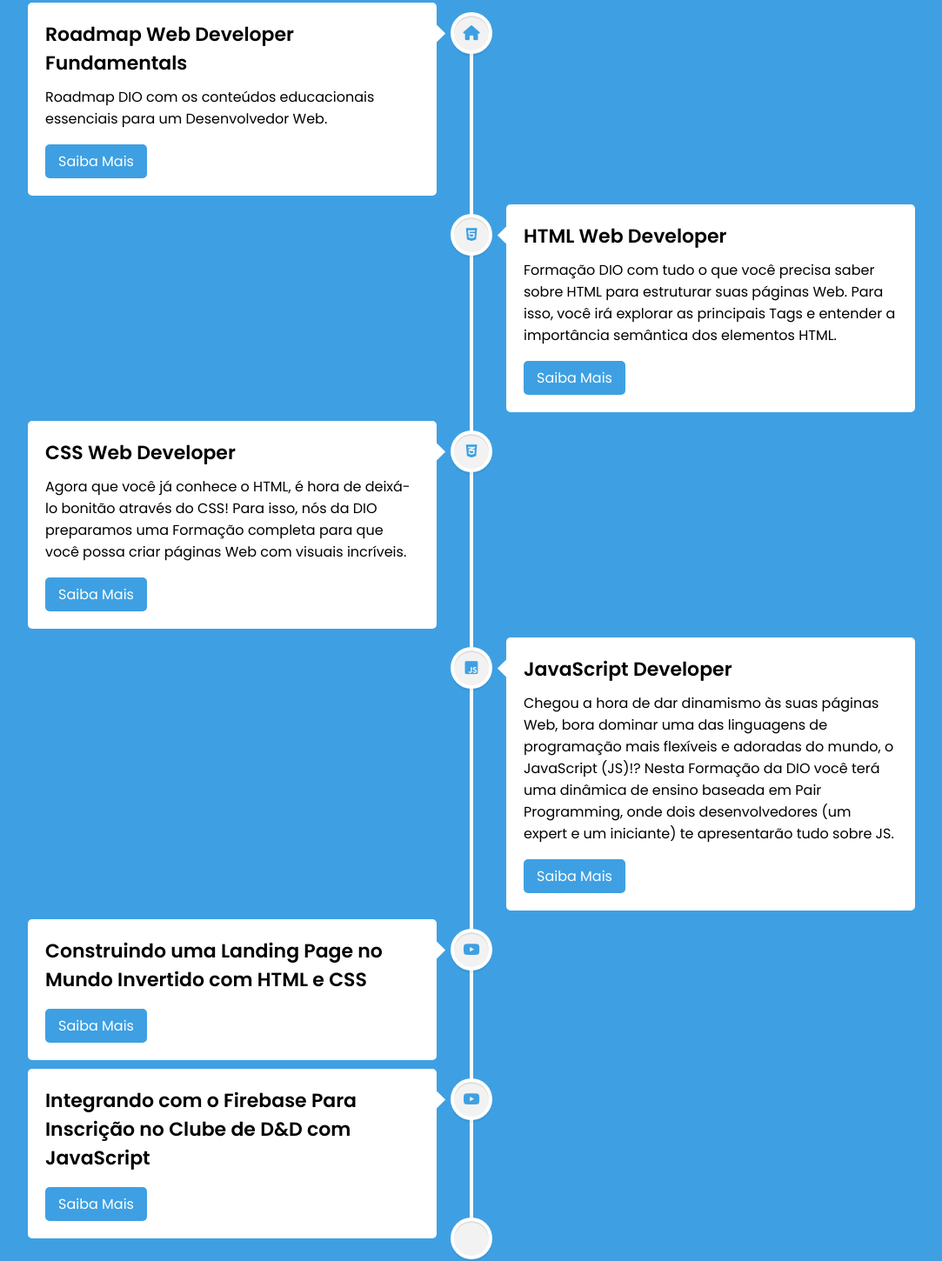
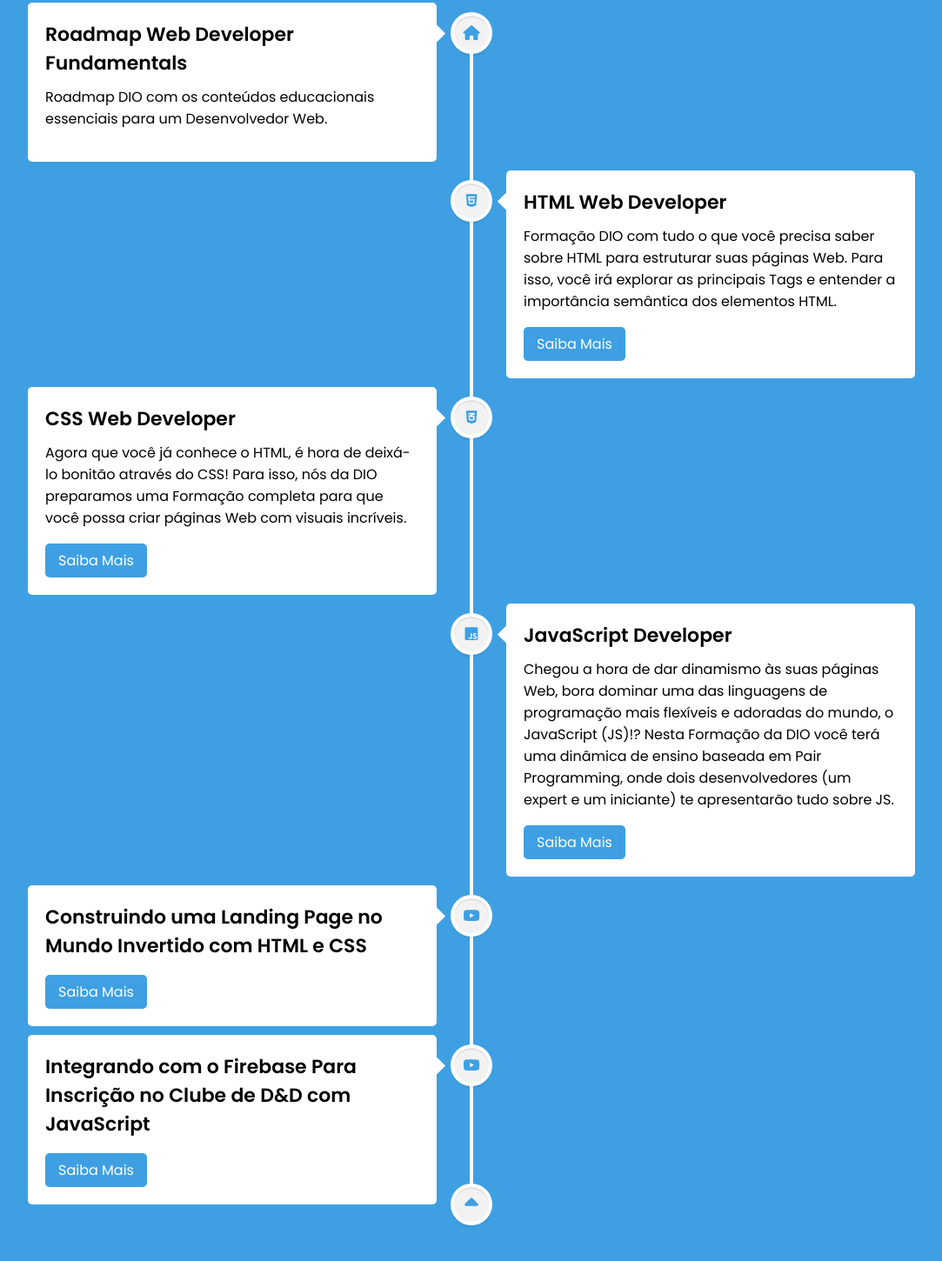
Before and after one commit to digitalinnovationone/roadmaps, a plain HTML site: page index.html in a window 1280 px wide. Shown: the part 47-1497 px from the top of the page at 87% size, without its empty margins (98-1181 px from the left). Drawn offline with Linux system fonts and the light colour scheme.

Commit message:
Fix unnecessary link creation

```diff
--- a/index.html
+++ b/index.html
@@ -15,7 +15,7 @@
 
   <div class="wrapper">
     <div class="center-line">
-      <a href="#" class="scroll-icon"><i class="fa-solid fa-up-to-line"></i></a>
+      <a href="#" class="scroll-icon"><i class="fa-solid fa-caret-up"></i></a>
     </div>
     <!-- Demais elementos são criados dinamicamente a partir dos arquivos JSON que representam nossos Roadmaps. -->
   </div>
--- a/index.js
+++ b/index.js
@@ -19,9 +19,7 @@ function createStep(content, justify) {
                 <span class="title">${content.name}</span>
             </div>
             <p>${content.description || ''}</p>
-            <div class="bottom">
-                <a href="${content.link || '#'}" target="_blank">Saiba Mais</a>
-            </div>
+            ${createLinkIfNecessary(content.link)}
             </section>
         </div>
     `;
@@ -39,3 +37,7 @@ function createStep(content, justify) {
         });
     }
 }
+
+function createLinkIfNecessary(link) {
+    return link ? `<div class="bottom"><a href="${link}" target="_blank">Saiba Mais</a></div>` : '';
+}
```
